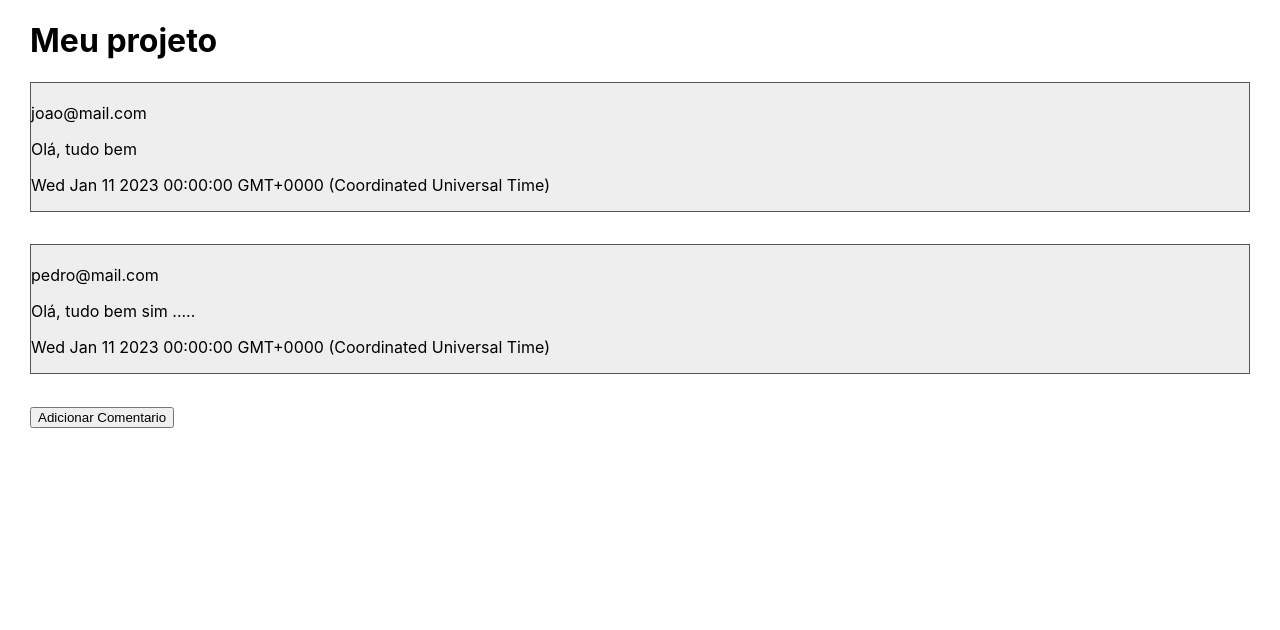
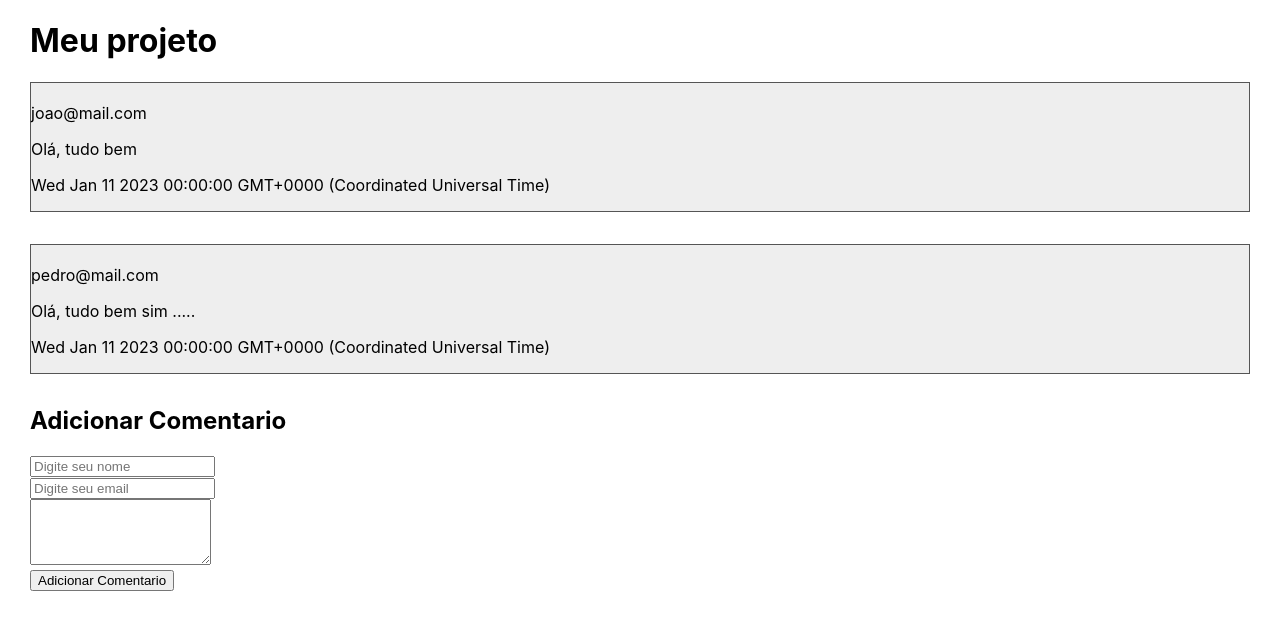
Before and after one commit to ivanProgramador/curso_react_2, a React (Create React App) app in the folder react-basico/: page / in a window 1280 px wide. Shown: the top 630 px of the page. Built offline with nearby package versions, Linux system fonts and the light colour scheme.

Commit message:
função onchange eventos em react compreendidos

```diff
--- a/react-basico/src/App.js
+++ b/react-basico/src/App.js
@@ -22,10 +22,18 @@
           mensagem:"Olá, tudo bem sim ....."
 
         }
-     ]
+     ],
+     novoComentario:{
+
+       nome:'',
+       email:'',
+       mensagem:''
+
+     }
   }
 
-   adicionarComentario = () =>{
+   adicionarComentario = evento =>{
+     evento.preventDefault();
 
 
      //A mecanica por tras do state e que ele é um array principal que esta recebendo um outro array
@@ -34,12 +42,12 @@
      //dentro do array de ocmnetario como na sequencia abaixo
 
      // colocando um novo comentario dentro do array
-      const novoComentario = {
+     /* const novoComentario = {
         nome:"Pedro",
         email:"pedro@mail.com",
         data: new Date(2022,12,11),
         mensagem:"Olá, tudo bem sim ....."
-      }
+      }*/
 
       // criando uma variavel pra receber o objeto novo
      //   let lista = this.state.comentarios;
@@ -53,12 +61,30 @@
     //no set state eu acesso o indice comentarios uso o spread pra puxar tudo
     // que tem dentro do state e adiciono o novo comentario direto no array
 
+    const novoComentario ={ ...this.state.novoComentario, data: new Date()}
     this.setState({
-      comentarios:[...this.state.comentarios,novoComentario]
-      }
-    )
+      comentarios:[...this.state.comentarios,novoComentario],
+      novoComentario:{nome:'',email:'', mensagem:''}
+
+    })
 
    }
+
+   //eventos do tipo onchange são obrigatorios para rastrear as teclas digitadas nos inputs
+   //se não colocar o console reclama
+
+            digitacao = evento => {
+
+                const value = evento.target.value;
+                const name = evento.target.name;
+
+                this.setState({novoComentario:{ ...this.state.novoComentario, [name]:value }})
+
+            }
+
+
+
+
 
    render(){
         return (
@@ -92,7 +118,41 @@
                 ))
               }
 
-              <button onClick={this.adicionarComentario}  >Adicionar Comentario</button>
+                <form method="post" onSubmit={this.adicionarComentario}>
+
+                    <h2>Adicionar Comentario</h2>
+                    <div>
+                      <input
+                         type="text"
+                         name="nome"
+                         value={this.state.novoComentario.nome}
+                         onChange={this.digitacao}
+                         placeholder="Digite seu nome"
+                         />
+                    </div>
+
+                    <div>
+                      <input
+                         type="text"
+                         name="email"
+                         onChange={this.digitacao}
+                         value={this.state.novoComentario.email}
+                         placeholder="Digite seu email"
+                         />
+                    </div>
+
+                    <div>
+                      <textarea
+                        name="mensagem"
+                        value={this.state.novoComentario.mensagem}
+                        onChange={this.digitacao}
+                        rows="4"
+                        ></textarea>
+                    </div>
+
+                    <button type="submit">Adicionar Comentario</button>
+
+                </form>
 
 
 
```
